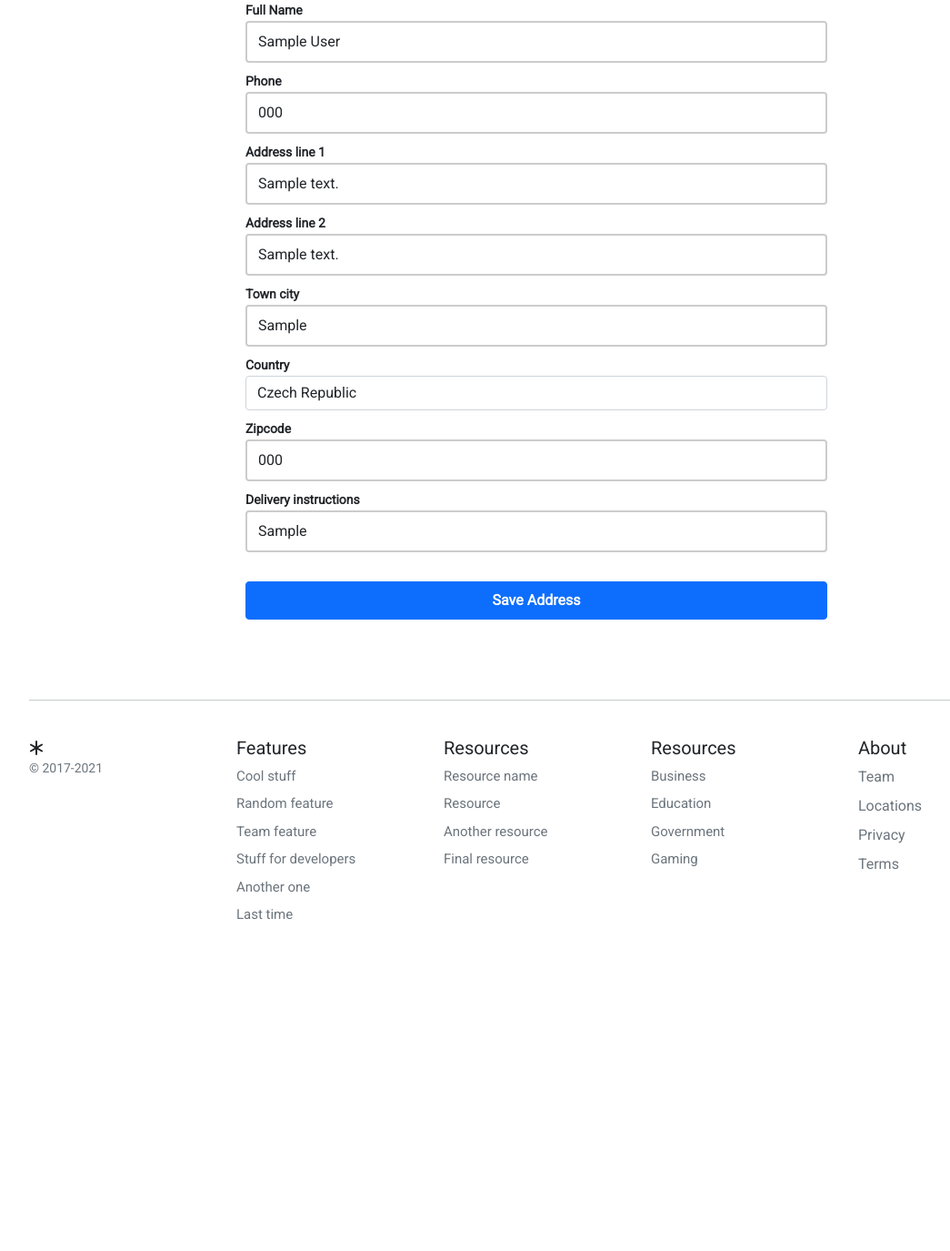
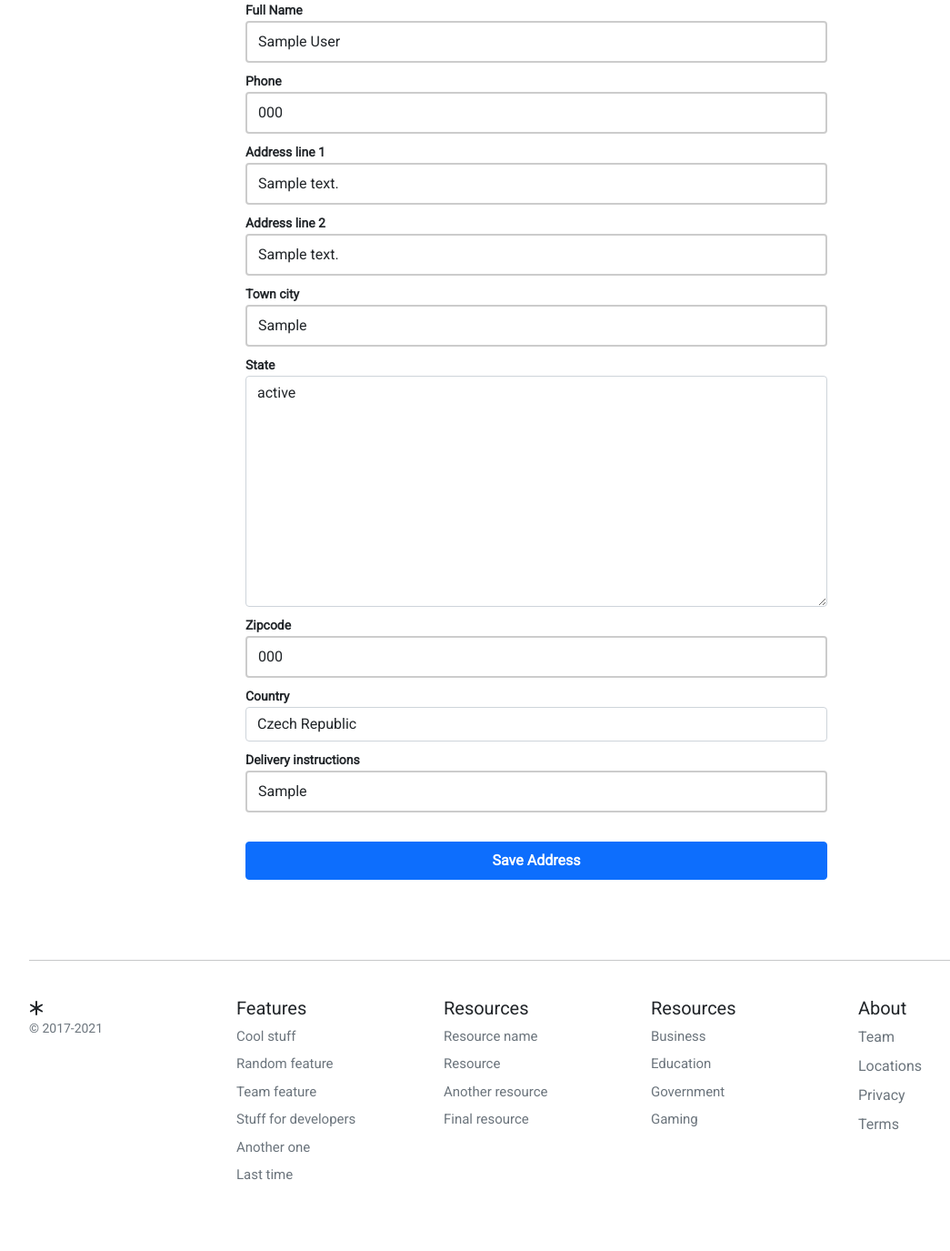
Before and after one commit to chrisdotgrubb/djangoEcommerce, a Django app: page /user/addresses/edit/00000000-0000-0000-0000-000000000001/ in a window 1280 px wide. Shown: the part 213-1588 px from the top of the page at 91% size, without its empty margins (50-1095 px from the left). Before the commit the page ends 1224 px from the top, so only its background shows below. Run offline with Django 4.2, Linux system fonts and the light colour scheme; a user stored in the database is signed in; tables that the repository leaves empty hold one stand-in row (values such as "Sample post"); some libraries are stand-ins or nearby versions.

Commit message:
Order creation after successful PayPal payment now takes Address info from default user address.
Changed some fields in Address and Order for consistency.
Should change admins to make some fields read-only.

```diff
--- a/order/models.py
+++ b/order/models.py
@@ -8,14 +8,16 @@ from store.models import Product
 
 class Order(models.Model):
 	user = models.ForeignKey(settings.AUTH_USER_MODEL, on_delete=models.CASCADE, related_name='order_user')
+
 	name = models.CharField(max_length=150)
 	email = models.EmailField(max_length=254, blank=True)
-	address1 = models.CharField(max_length=250)
-	address2 = models.CharField(max_length=250)
+	address1 = models.CharField(max_length=250, blank=True)
+	address2 = models.CharField(max_length=250, blank=True)
 	city = models.CharField(max_length=100)
 	state = USStateField()
 	country = CountryField()
 	zip_code = models.CharField(max_length=20)
+	delivery_instructions = models.CharField(max_length=255, blank=True)
 	total_paid = models.DecimalField(max_digits=8, decimal_places=2)
 	order_key = models.CharField(max_length=200)
 	payment_option = models.CharField(max_length=200, blank=True)
--- a/templates/user/address/_address.html
+++ b/templates/user/address/_address.html
@@ -12,6 +12,7 @@
 				<p class="card-text m-0">{{ address.address_line_1 }}</p>
 				<p class="card-text m-0">{{ address.address_line_2 }}</p>
 				<p class="card-text m-0">{{ address.town_city }}</p>
+				<p class="card-text m-0">{{ address.state }}</p>
 				<p class="card-text m-0">{{ address.zip }}</p>
 				<p class="card-text m-0">{{ address.formatted_phone }}</p>
 				<p class="card-text m-0">{{ address.delivery_instructions }}</p>
--- a/templates/user/address/_address_form.html
+++ b/templates/user/address/_address_form.html
@@ -16,10 +16,12 @@
 		{{ form.address_line_2 }}
 		<label class="small fw-bold">{{ form.town_city.label }}</label>
 		{{ form.town_city }}
+		<label class="small fw-bold">{{ form.state.label }}</label>
+		{{ form.state }}
+		<label class="small fw-bold">{{ form.zip.label }}</label>
+		{{ form.zip }}
 		<label class="small fw-bold">{{ form.country.label }}</label>
 		{{ form.country }}
-		<label class="small fw-bold">{{ form.zip.label }}</label>
-		{{ form.zip }}
 		<label class="small fw-bold">{{ form.delivery_instructions.label }}</label>
 		{{ form.delivery_instructions }}
 		<button class="btn btn-primary btn-block py-2 mb-4 mt-4 fw-bold w-25" type="button" value="Submit" hx-post="{% url 'user:add_address' %}" hx-target="#addresses" hx-swap="beforeend">
--- a/templates/user/address/edit.html
+++ b/templates/user/address/edit.html
@@ -23,10 +23,12 @@
 			{{ form.address_line_2 }}
 			<label class="small fw-bold">{{ form.town_city.label }}</label>
 			{{ form.town_city }}
+			<label class="small fw-bold">{{ form.state.label }}</label>
+			{{ form.state }}
+			<label class="small fw-bold">{{ form.zip.label }}</label>
+			{{ form.zip }}
 			<label class="small fw-bold">{{ form.country.label }}</label>
 			{{ form.country }}
-			<label class="small fw-bold">{{ form.zip.label }}</label>
-			{{ form.zip }}
 			<label class="small fw-bold">{{ form.delivery_instructions.label }}</label>
 			{{ form.delivery_instructions }}
 			<button class="btn btn-primary btn-block py-2 mb-4 mt-4 fw-bold w-100" type="button" value="Submit" onclick="submitForm()">
--- a/templates/user/dashboard.html
+++ b/templates/user/dashboard.html
@@ -19,7 +19,7 @@
 		<div class="row row-cols-1 row-cols-sm-2 row-cols-md-3 g-3 pt-2">
 
 			<div class="col">
-				<a href="#" class="text-reset text-decoration-none" role="button" style="max-width: 540px;">
+				<a href="{% url 'user:orders' %}" class="text-reset text-decoration-none" role="button" style="max-width: 540px;">
 					<div class="card mb-3">
 						<div class="row g-0">
 							<div class="col-2 position-relative">
--- a/user/forms.py
+++ b/user/forms.py
@@ -102,17 +102,18 @@ class UserEditForm(forms.ModelForm):
 class UserAddressForm(forms.ModelForm):
 	class Meta:
 		model = Address
-		fields = ('name', 'phone', 'address_line_1', 'address_line_2', 'town_city', 'country', 'zip', 'delivery_instructions')
+		fields = ('name', 'phone', 'address_line_1', 'address_line_2', 'town_city', 'state', 'zip', 'country', 'delivery_instructions')
 
 	def __init__(self, *args, **kwargs):
 		super().__init__(*args, **kwargs)
 		self.fields['name'].widget.attrs.update({'class': 'form-control mb-2 account-form', 'placeholder': 'Full Name'})
 		self.fields["phone"].widget.attrs.update({"class": "form-control mb-2 account-form", "placeholder": "Phone"})
-		self.fields["address_line_1"].widget.attrs.update({"class": "form-control mb-2 account-form", "placeholder": "Full Name"})
-		self.fields["address_line_2"].widget.attrs.update({"class": "form-control mb-2 account-form", "placeholder": "Full Name"})
-		self.fields["town_city"].widget.attrs.update({"class": "form-control mb-2 account-form", "placeholder": "Full Name"})
+		self.fields["address_line_1"].widget.attrs.update({"class": "form-control mb-2 account-form", "placeholder": "Address"})
+		self.fields["address_line_2"].widget.attrs.update({"class": "form-control mb-2 account-form", "placeholder": "Address 2"})
+		self.fields["town_city"].widget.attrs.update({"class": "form-control mb-2 account-form", "placeholder": "Town/City"})
+		self.fields["state"].widget.attrs.update({"class": "form-control mb-2 account-form"})
+		self.fields["zip"].widget.attrs.update({"class": "form-control mb-2 account-form", "placeholder": "Zip code"})
 		self.fields["country"].widget.attrs.update({"class": "form-control mb-2 account-form"})
-		self.fields["zip"].widget.attrs.update({"class": "form-control mb-2 account-form", "placeholder": "Zip code"})
 		self.fields["delivery_instructions"].widget.attrs.update({"class": "form-control mb-2 account-form", "placeholder": "Special instructions"})
 
 
--- a/user/models.py
+++ b/user/models.py
@@ -6,6 +6,7 @@ from django.contrib.auth.models import AbstractBaseUser, BaseUserManager, Permis
 from django.utils.translation import gettext_lazy as _
 from django_countries.fields import CountryField
 from phonenumber_field.modelfields import PhoneNumberField
+from localflavor.us.models import USStateField
 
 
 class AccountManager(BaseUserManager):
@@ -85,6 +86,7 @@ class Address(models.Model):
 	address_line_1 = models.CharField(max_length=150, blank=True)
 	address_line_2 = models.CharField(max_length=150, blank=True)
 	town_city = models.CharField(max_length=150, blank=True)
+	state = USStateField()
 	zip = models.CharField(_('Zipcode'), max_length=13)
 	delivery_instructions = models.CharField(_('Delivery instructions'), max_length=255, blank=True)
 	created = models.DateTimeField(auto_now_add=True)
```
Also changed, not shown: checkout/views.py (+19 -7 lines), order/migrations/0005_order_delivery_instructions_alter_order_address1_and_more.py (added), user/migrations/0003_address_state.py (added).
